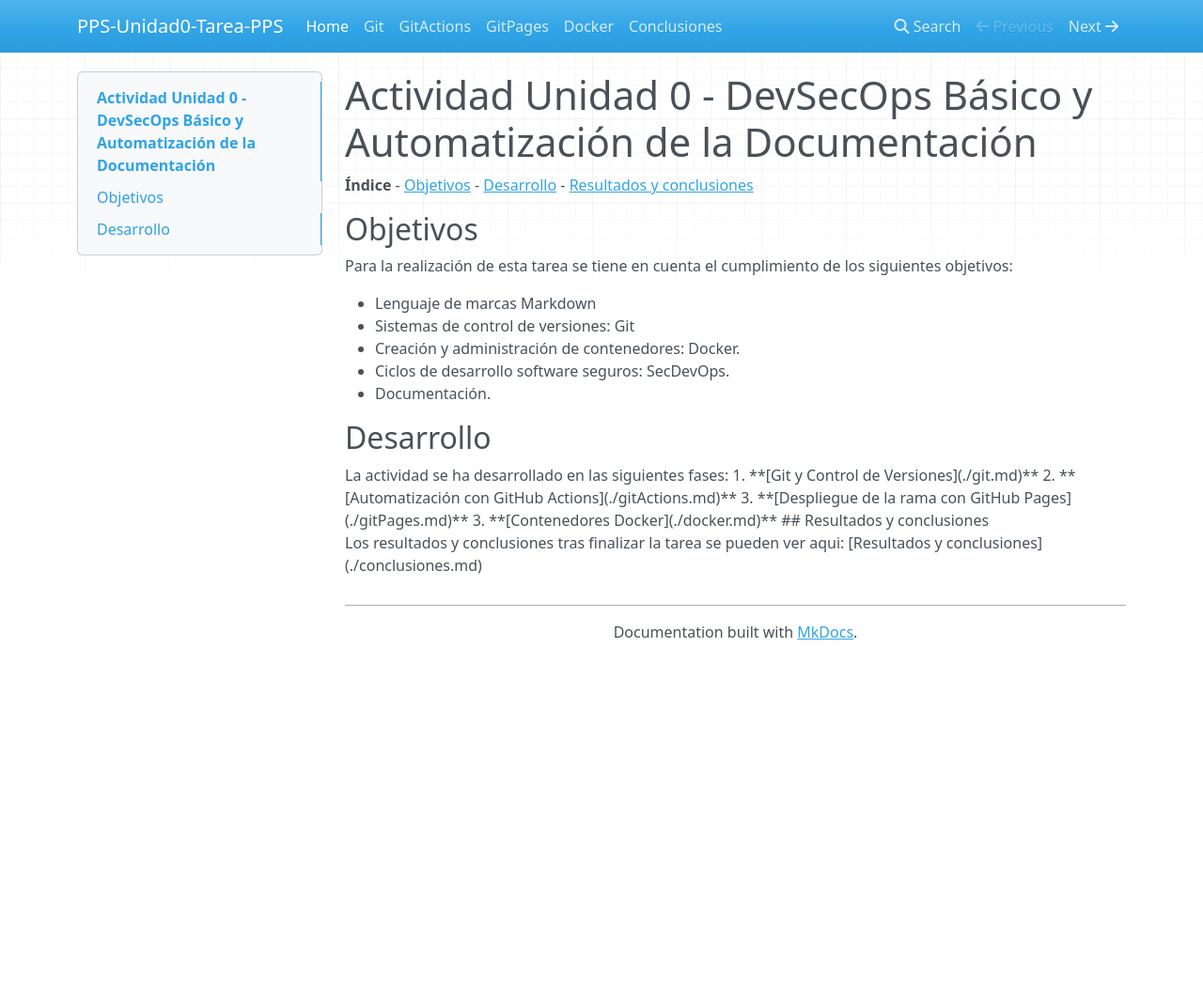
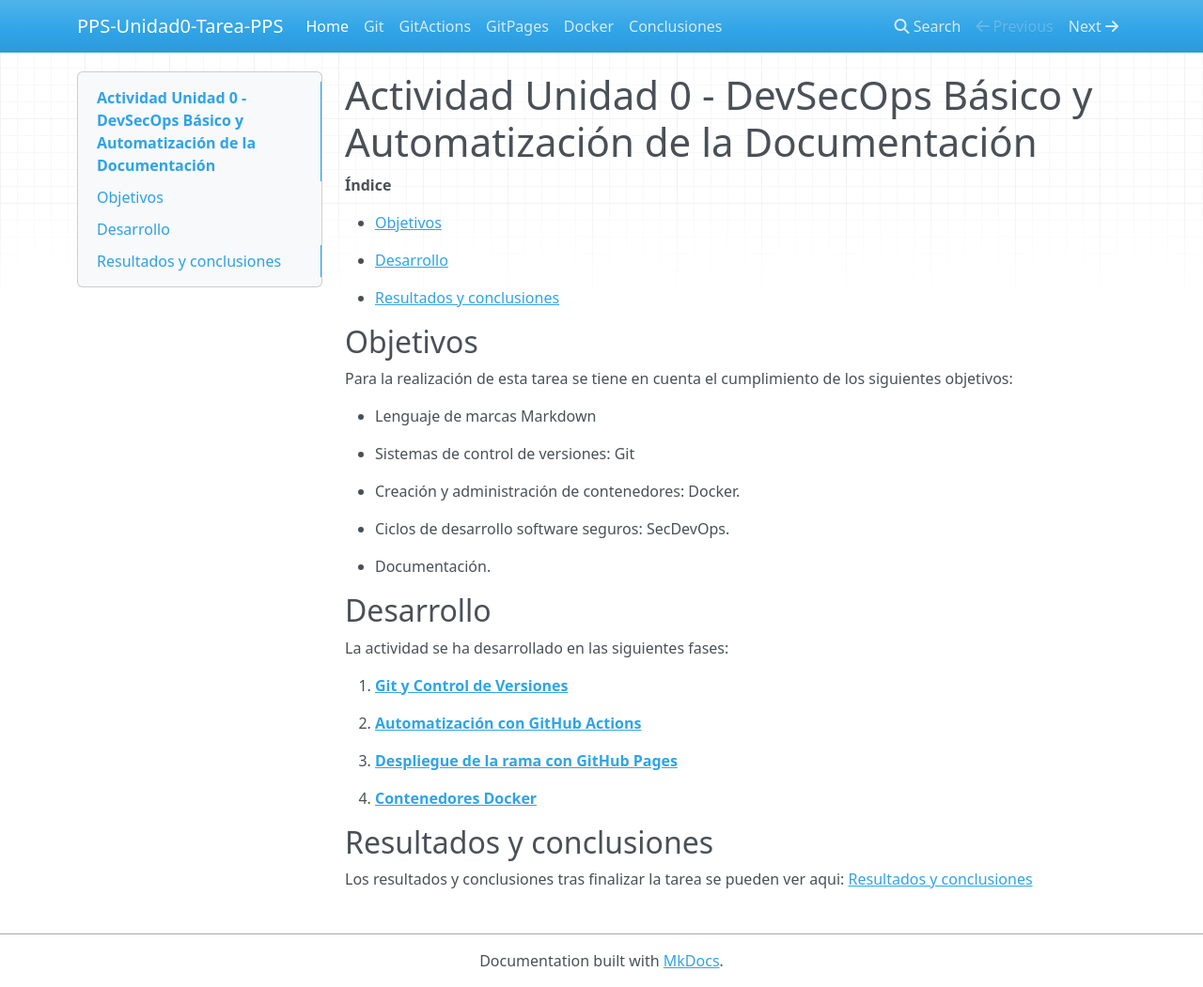
Before and after one commit to david04davidgr/PPS-Unidad0-Tarea-David, an MkDocs documentation site: the page built from docs/index.md, in a window 1280 px wide and 1051 px high. Shown: the whole window at 94% size. Built offline with MkDocs 1.6.1, drawn with Linux system fonts in a browser that asks for light colours; nearby versions of some CDN libraries.

Commit message:
actualizando index.md

```diff
--- a/docs/index.md
+++ b/docs/index.md
@@ -1,29 +1,44 @@
 # Actividad Unidad 0 - DevSecOps Básico y Automatización de la Documentación
 
 **Índice**
+
 - [Objetivos](#objetivos)
+
 - [Desarrollo](#desarrollo)
+
 - [Resultados y conclusiones](#resultadosConclusiones)
 
+
 ## Objetivos
-<div id='objetivos' />
+
 Para la realización de esta tarea se tiene en cuenta el cumplimiento de los siguientes objetivos:
 
+
 - Lenguaje de marcas Markdown
+
 - Sistemas de control de versiones: Git
+
 - Creación y administración de contenedores: Docker.
+
 - Ciclos de desarrollo software seguros: SecDevOps.
+
 - Documentación.
 
+
 ## Desarrollo
-<div id='desarrollo'>
+
 La actividad se ha desarrollado en las siguientes fases:
 
+
 1. **[Git y Control de Versiones](./git.md)**
+
 2. **[Automatización con GitHub Actions](./gitActions.md)**
+
 3. **[Despliegue de la rama con GitHub Pages](./gitPages.md)**
+
 3. **[Contenedores Docker](./docker.md)**
 
+
 ## Resultados y conclusiones
-<div id='resultadosConclusiones'>
+
 Los resultados y conclusiones tras finalizar la tarea se pueden ver aqui: [Resultados y conclusiones](./conclusiones.md)
```
